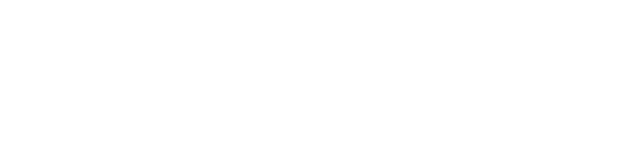
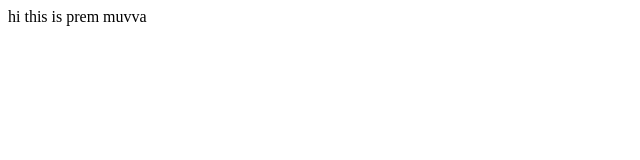
Before and after one commit to premmuvva/master, a plain HTML site: page index.html in a window 1280 px wide. Shown: the whole page, without its empty margins (0-640 px from the left). Drawn offline with Linux system fonts and the light colour scheme.

Commit message:
Update index.html

```diff
--- a/index.html
+++ b/index.html
@@ -3,4 +3,7 @@
    <title>
      reddy
   </title>
+   <body>
+      hi this is prem muvva
+   </body>
 </head>
```
